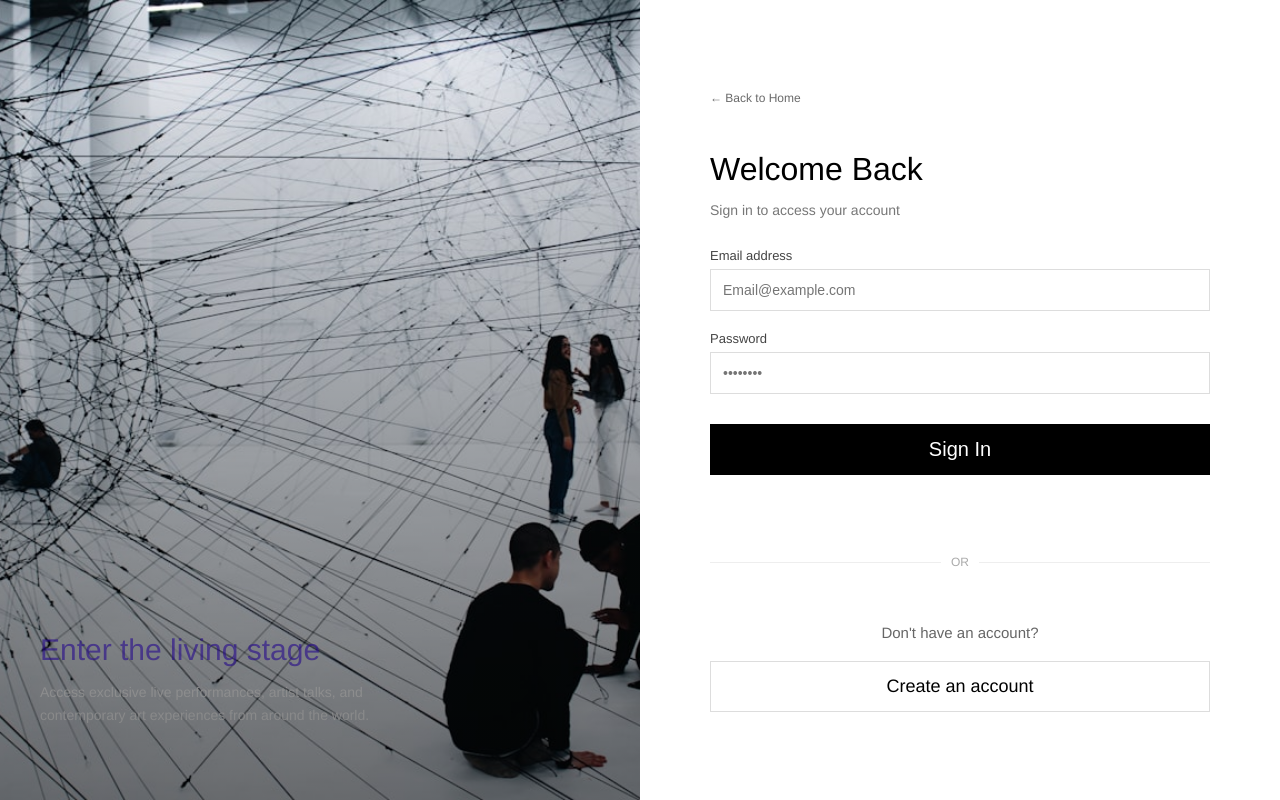
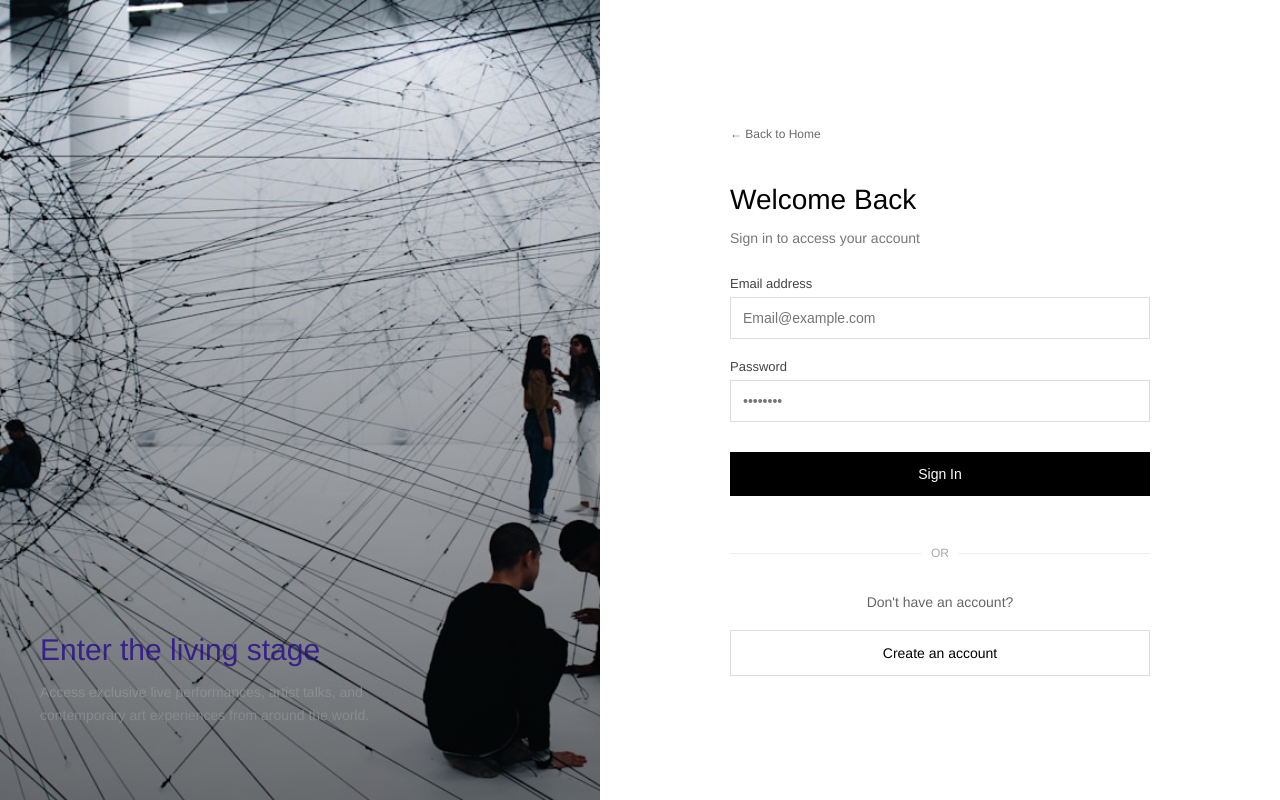
Before and after one commit to hayfa327/ApiMongoDB, a React (Vite) app in the folder frontend/mesum/: page /login in a window 1280 px wide. Built offline with nearby package versions, Linux system fonts and the light colour scheme.

Commit message:
fix the css to be simlar for two pages

```diff
--- a/frontend/mesum/src/components/loginPage/login.css
+++ b/frontend/mesum/src/components/loginPage/login.css
@@ -1,26 +1,26 @@
+
 
 * {
   box-sizing: border-box;
 }
 
-body {
+html, body, #root {
+  height: 100%;
   margin: 0;
   font-family: "Helvetica Neue", sans-serif;
-  height: 100%;
 }
+
+
 
 .backHome {
   display: inline-block;
   margin-bottom: 20px;
-
-  font-size: 12px;
-  color: rgba(0, 0, 0, 0.589);
+  font-size: 13px;
+  color: rgba(0, 0, 0, 0.6);
   text-decoration: none;
-
   position: relative;
-  transition: color 0.3s ease;
+  transition: 0.3s;
 }
-
 
 .backHome::after {
   content: "";
@@ -29,7 +29,7 @@ body {
   bottom: -3px;
   width: 0%;
   height: 1px;
-  background:  rgba(63, 15, 236, 0.6);
+  background: rgba(63, 15, 236, 0.6);
   transition: width 0.3s ease;
 }
 
@@ -38,8 +38,10 @@ body {
 }
 
 .backHome:hover {
-  color: #5555559c;
+  color: black;
 }
+
+
 
 .loginPage {
   display: flex;
@@ -52,8 +54,6 @@ body {
 .loginImage {
   flex: 1;
   position: relative;
-  width: 50%;
- min-height:  100vh;
   overflow: hidden;
 }
 
@@ -61,8 +61,8 @@ body {
   width: 100%;
   height: 100%;
   object-fit: cover;
-   flex: 1;
 }
+
 
 
 .imageText {
@@ -74,10 +74,10 @@ body {
 }
 
 .imageText h1 {
-  font-size: 36px;
+  font-size: 30px;
   font-weight: 500;
-  margin-bottom: 15px;
- color: rgba(63, 15, 236, 0.6)
+  margin-bottom: 10px;
+  color: rgba(63, 15, 236, 0.8);
 }
 
 .imageText p {
@@ -85,6 +85,7 @@ body {
   line-height: 1.6;
   color: rgba(255, 255, 255, 0.85);
 }
+
 
 
 .loginImage::after {
@@ -99,120 +100,146 @@ body {
 }
 
 
+
 .loginContent {
-  width: 50%;
+  flex: 1;
   display: flex;
   align-items: center;
   justify-content: center;
-  background: #ffffff;
   padding: 40px;
+  background: white;
 }
 
 .loginBox {
   width: 100%;
-  max-width: 500px;
+  max-width: 420px;
 }
 
 
+
 .loginBox h1 {
-  font-size: 32px;
+  font-size: 28px;
   font-weight: 500;
   margin-bottom: 10px;
 }
 
 .subtitle {
+  font-size: 14px;
   color: #777;
-  font-size: 16px;
-  margin-bottom: 50px;
+  margin-bottom: 40px;
 }
-
-
-
 .inputGroup {
   display: flex;
   flex-direction: column;
-  margin-bottom: 25px;
+  margin-bottom: 20px;
 }
 
 .inputGroup label {
-  font-size: 17px;
+  font-size: 13px;
   margin-bottom: 6px;
-  color: #353535;
+  color: #444;
 }
 
 .inputGroup input {
-  padding: 20px;
+  width: 100%;
+  padding: 12px;
   border: 1px solid #ddd;
-  font-size: 17px;
+  font-size: 14px;
   transition: 0.2s;
 }
 
 .inputGroup input:focus {
   outline: none;
-  border-color: rgb(118, 20, 230);
+  border-color: black;
 }
 
 
 
 .primaryBtn {
   width: 100%;
-  padding: 20px;
+  padding: 14px;
   margin-top: 10px;
   margin-bottom: 20px;
   background: black;
   color: white;
   border: none;
-  font-size: 20px;
+  font-size: 14px;
   cursor: pointer;
   transition: 0.3s;
 }
 
-.primaryBtn:hover {
-  background: #1717183b;
-  font-weight: 600;
-  color: #353535;
-}
+
 
 .secondaryBtn {
+  display: block;
   width: 100%;
-  padding: 20px;
+  padding: 14px;
   text-align: center;
-  font-size: 18px;
-  border: 1px solid rgba(0, 0, 0, 0.2);
+  font-size: 14px;
+  border: 1px solid #ddd;
   background: transparent;
-  color: rgba(0, 0, 0, 0.514);
+  color: black;
   text-decoration: none;
   cursor: pointer;
   transition: 0.3s;
 }
 
-.secondaryBtn:hover {
-  background: rgba(0, 0, 0, 0.068);
-  color:  #353535;
+  .primaryBtn:hover { background: #1717183b;
   font-weight: 600;
+  color: #353535;
 }
 
 
-.links {
-  margin-top: 40px;
-  font-size: 10px;
-  color: #666;
 
+
+.secondaryBtn:hover {
+  background: rgba(0, 0, 0, 0.068);
+   color: #353535;
+   font-weight: 600;
+  }
+
+
+
+.divider {
   display: flex;
-  flex-direction: column;
+  align-items: center;
+  margin: 20px 0;
+  font-size: 12px;
+  color: #aaa;
+}
 
+.divider::before,
+.divider::after {
+  content: "";
+  flex: 1;
+  height: 1px;
+  background: #eee;
+}
+
+.divider span {
+  margin: 0 10px;
 }
 
 
-.forgot {
-  display: block;
-  margin-top: 10px;
+
+.links {
+  margin-top: 30px;
+  font-size: 13px;
+  color: #666;
 }
 
-.accountLink link {
-  font-size: 18px;
-  font-weight: 400;
+.links a {
+  color: black;
+  text-decoration: none;
+  font-weight: 500;
 }
+
+.links a:hover {
+  color: #555;
+  font-weight: 700;
+}
+
+
 
 .accountLink {
   display: flex;
@@ -222,46 +249,10 @@ body {
 }
 
 .accountLink p {
-  font-size: 15px;
+  font-size: 14px;
   margin-bottom: 10px;
 }
 
-.divider {
-  display: flex;
-  align-items: center;
-  margin: 20px 0;
-  color: #999;
-  font-size: 13px;
-}
-
-
-.divider::before,
-.divider::after {
-  content: "";
-  flex: 1;
-  height: 1px;
-  background: #ddd;
-}
-
-
-.divider span {
-  margin: 0 10px;
-}
-
-@media (max-width: 1024px) {
-  .loginBox {
-    max-width: 90%;
-  }
-
-  .imageText {
-    left: 30px;
-    bottom: 40px;
-  }
-
-  .imageText h1 {
-    font-size: 28px;
-  }
-}
 
 
 @media (max-width: 768px) {
@@ -269,9 +260,7 @@ body {
     flex-direction: column;
   }
 
-
   .loginImage {
-    width: 100%;
     height: 250px;
   }
 
@@ -290,7 +279,6 @@ body {
   }
 
   .loginContent {
-    width: 100%;
     padding: 20px;
   }
 
@@ -298,17 +286,9 @@ body {
     max-width: 100%;
   }
 
-  .subtitle {
-    margin-bottom: 30px;
-  }
-
-  .inputGroup {
-    margin-bottom: 20px;
-  }
-
   .primaryBtn,
   .secondaryBtn {
-    padding: 14px;
+    padding: 12px;
     font-size: 14px;
   }
 }
--- a/frontend/mesum/src/components/registerPage/register.css
+++ b/frontend/mesum/src/components/registerPage/register.css
@@ -131,6 +131,12 @@
   cursor: pointer;
 }
 
+ .primaryBtn:hover { background: #1717183b;
+  font-weight: 600;
+  color: #353535;
+}
+
+
 .secondaryBtn {
   display: block;
   width: 100%;
@@ -143,6 +149,10 @@
   margin-top: 10px;
 }
 
+.secondaryBtn:hover { background: rgba(0, 0, 0, 0.068);
+   color: #353535;
+   font-weight: 600;
+  }
 
 .divider {
   display: flex;
```
